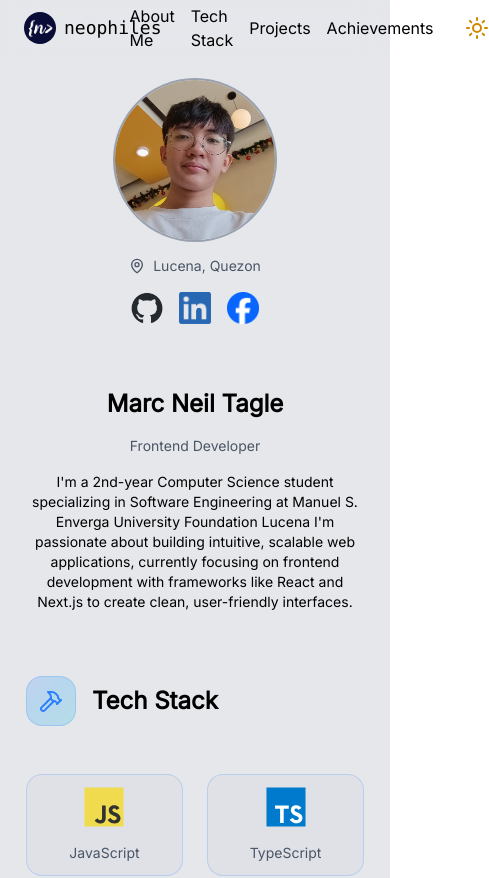
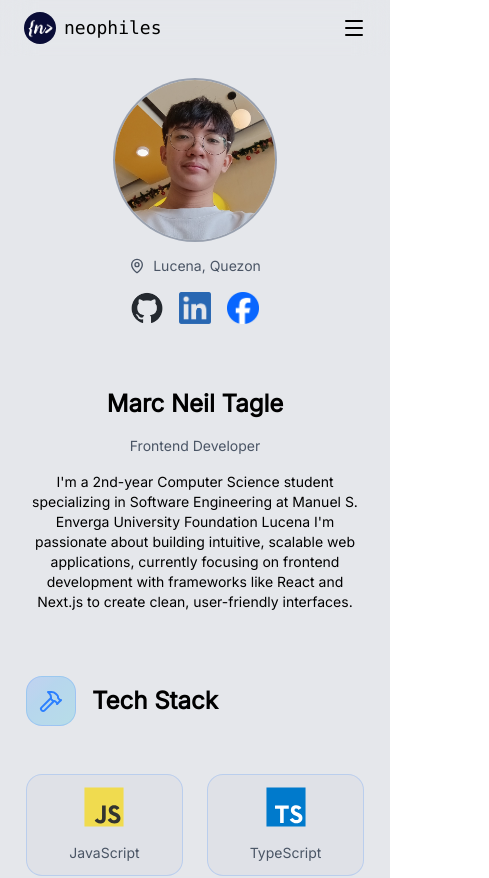
Before and after one commit to neophiles/my-dev-portfolio, a React (Vite) app: page / in a window 390 px wide. Shown: the top 878 px of the page, 489 px wide, since content can reach past the window. Built offline with nearby package versions, Linux system fonts and the light colour scheme.

Commit message:
refactor: Make header content responsive according to viewport width

```diff
--- a/src/layout/Header.tsx
+++ b/src/layout/Header.tsx
@@ -1,21 +1,39 @@
-import { useEffect } from 'react';
+import { useEffect, useState } from 'react';
+import useIsScreenSmall from '../hooks/useIsScreenSmall';
 import { useThemeStore } from '../store/themeStore';
-import { sectionLinks } from '../data/sectionLinks';
-import { Sun, Moon } from 'lucide-react';
+import { useSidebarStore } from '../store/sidebarStore';
+import SectionLinks from '../components/SectionLinks';
+import ThemeButton from '../components/ThemeButton';
+import SidebarButton from '../components/SidebarButton';
 import neophilesLogo from '../assets/logos/personal/neophiles-logo.png';
 
 function Header() {
   const { isDark, setIsDark } = useThemeStore();
+  const { onOpen } = useSidebarStore();
+  const [isHeaderMobile, setIsHeaderMobile] = useState(false);
+  const isScreenSmall = useIsScreenSmall();
 
   useEffect(() => {
-    console.log(isDark)
     const root = window.document.documentElement;
     if (isDark) {
       root.classList.add('dark');
+      console.log('Dark mode');
     } else {
       root.classList.remove('dark');
+      console.log('Light mode');
     }
   }, [isDark]);
+
+  useEffect(() => {
+    if (isScreenSmall) {
+      setIsHeaderMobile(true);
+      console.log('Screen small');
+    } else {
+      setIsHeaderMobile(false);
+      onOpen(false);
+      console.log('Screen big');
+    }
+  }, [isScreenSmall]);
 
   const handleGoToTop = () => {
     document.body.scrollTop = 0;
@@ -23,7 +41,7 @@ function Header() {
   };
 
   return (
-    <header className='h-14 w-full sticky top-0 z-10 px-6 dark:bg-gray-950/50 backdrop-blur-lg'>
+    <header className='h-14 w-full sticky top-0 z-20 px-6 dark:bg-gray-950/50 backdrop-blur-lg'>
       <div className='h-full flex items-center justify-between'>
         <div>
           <button onClick={handleGoToTop} className='flex items-center gap-2'>
@@ -35,21 +53,20 @@ function Header() {
         </div>
 
         <div className='flex gap-8'>
-          <div className='flex items-center gap-4'>
-            {
-              sectionLinks.map(([displayName, id]) => (
-                <a key={id} href={id} className='text-md hover:text-blue-800 dark:hover:text-blue-400 transition-colors duration-200'>
-                  {displayName}
-                </a>
-              ))
-            }
-          </div>
+          {
+            !isHeaderMobile ? (
+              <>
+                <div className='flex items-center gap-4'>
+                  <SectionLinks />
+                </div>
 
-          <button onClick={() => setIsDark()} className='cursor-pointer text-yellow-600 dark:text-yellow-400'>
-            { !isDark ? <Sun /> : <Moon /> }
-          </button>
+                <ThemeButton isDark={isDark} onToggleTheme={setIsDark} />
+              </>
+            ) : (
+              <SidebarButton />
+            )
+          }
         </div>
-
       </div>
     </header>
   )
```
